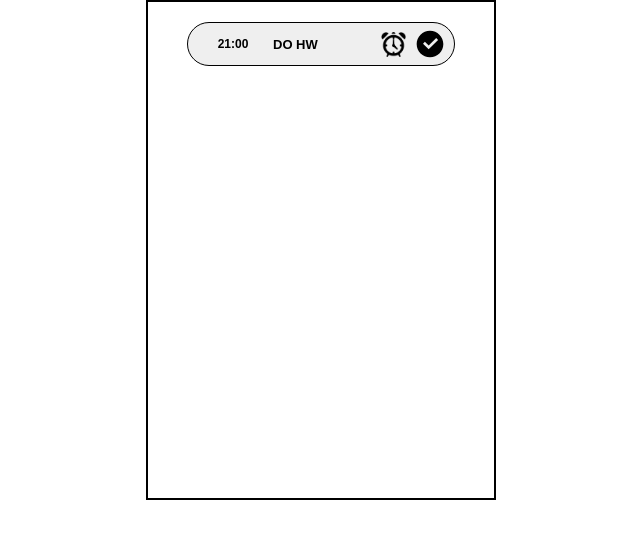
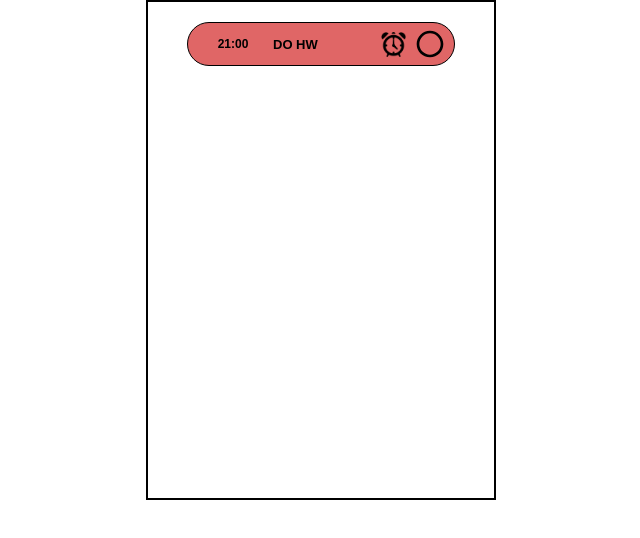
Before and after one commit to QqWwEe123123123/AgendaExtension, a React (Create React App) app: page / in a window 1280 px wide. Shown: the top 538 px of the page, without its empty margins (319-959 px from the left). Built offline with nearby package versions, Linux system fonts and the light colour scheme.

Commit message:
Update Task.jsx

```diff
--- a/src/Components/Task/Task.jsx
+++ b/src/Components/Task/Task.jsx
@@ -12,7 +12,7 @@ const Task = ({ name, dueDate, priority }) => {
   const [done, setDone] = useState(0);
 
   const handleColor = () => {
-    if (!done) return '#efefefff';
+    if (done) return '#efefefff';
     if (priority == "HIGH") return '#e06666ff';
     else if (priority == "MEDIUM") return '#ffd966ff';
     else if (priority == "LOW") return '##93c47dff';
@@ -33,7 +33,7 @@ const Task = ({ name, dueDate, priority }) => {
       <SmallSec >
         <Img src={alarmClock} />
         <Icon onClick={handleOnClick}>
-          {done ? <RiCheckboxBlankCircleLine size="2em"/> : <RiCheckboxCircleFill size="2em"/>}
+          {done ? <RiCheckboxCircleFill size="2em"/> : <RiCheckboxBlankCircleLine size="2em"/>}
         </Icon>
       </SmallSec>
     </Container>
```
